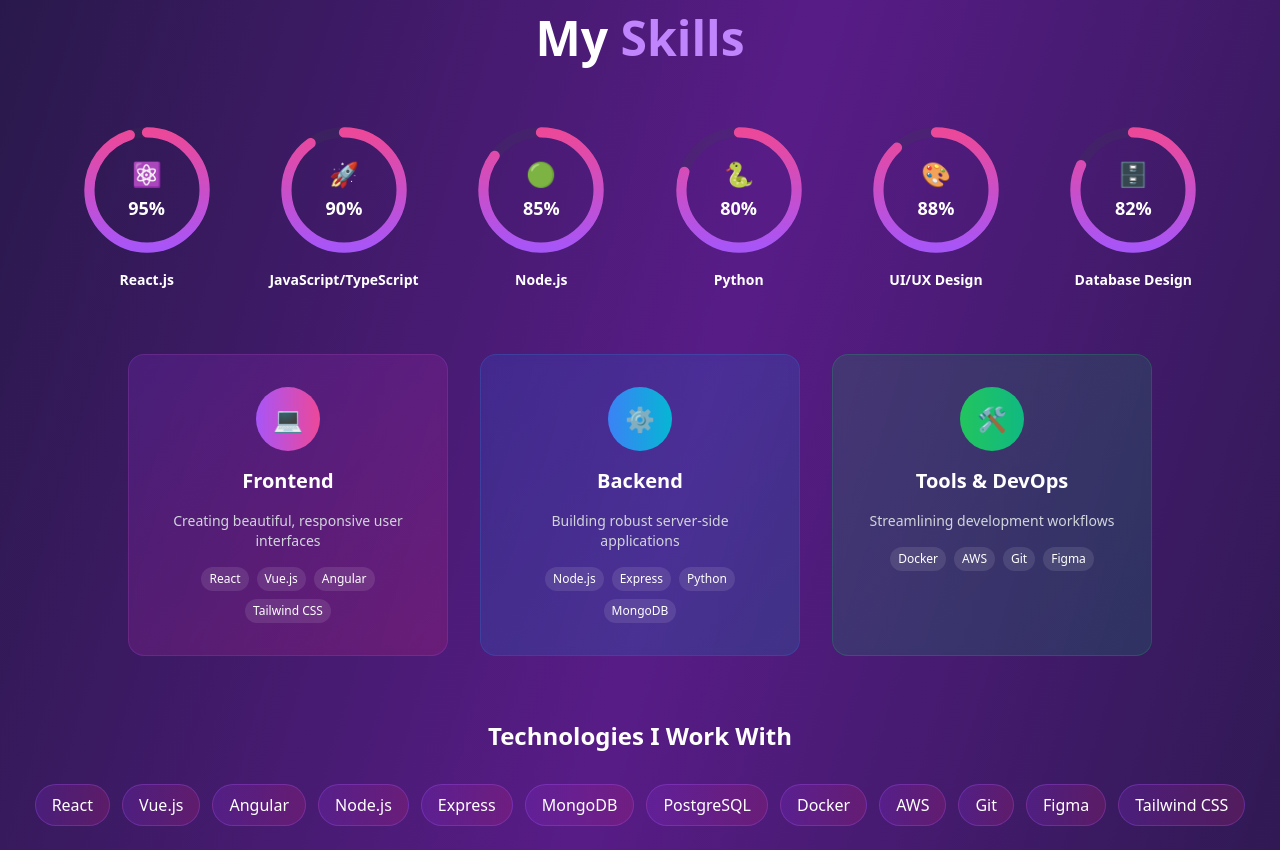
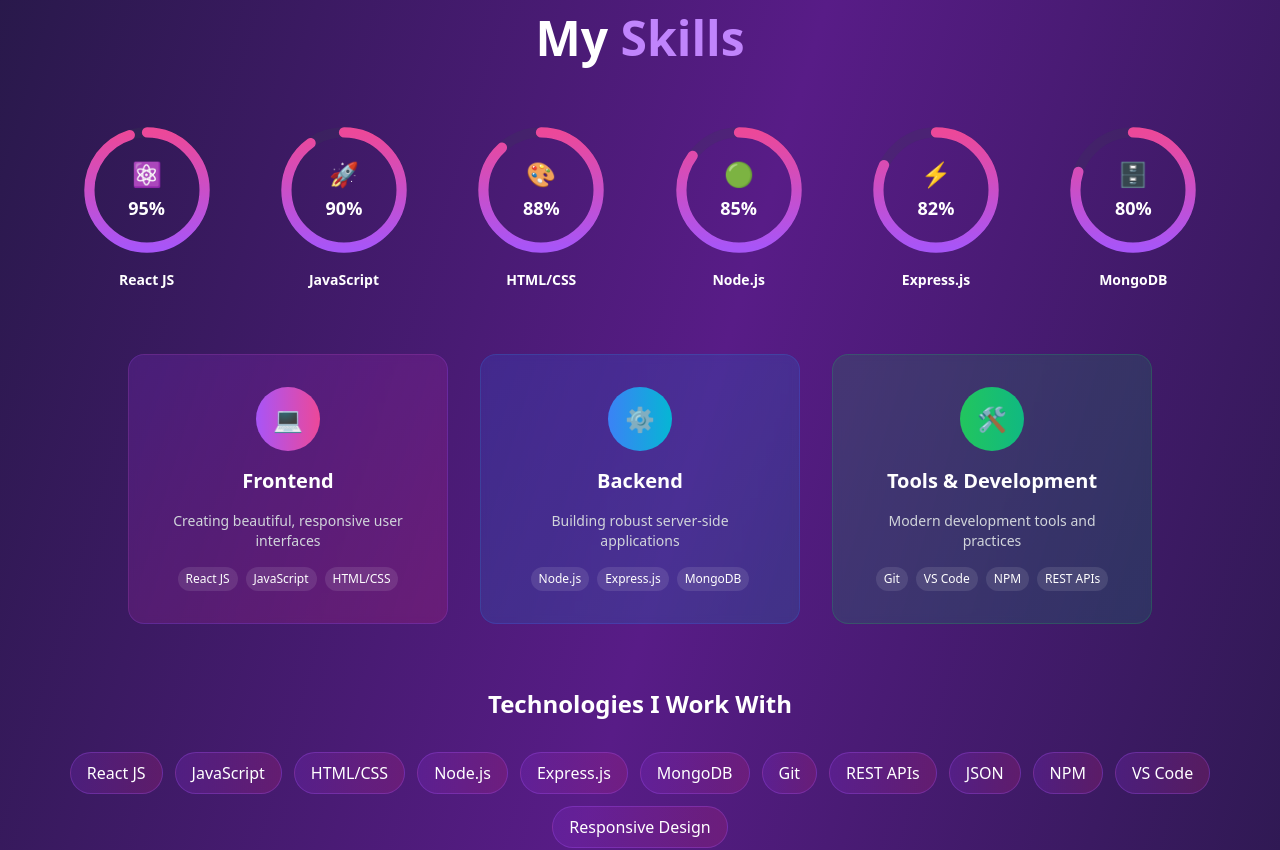
Before and after one commit to jagadeeshjk087/responsive-ux-portal, a React (Vite) app: page / in a window 1280 px wide. Shown: the part 1540-2390 px from the top of the page. Built offline with nearby package versions, Linux system fonts and the light colour scheme.

Commit message:
Update skill names
Update the skill names displayed in the Skills component.

```diff
--- a/src/components/Skills.tsx
+++ b/src/components/Skills.tsx
@@ -1,4 +1,3 @@
-
 import React, { useEffect, useRef, useState } from 'react';
 
 const Skills = () => {
@@ -7,12 +6,12 @@ const Skills = () => {
   const sectionRef = useRef<HTMLDivElement>(null);
 
   const skills = [
-    { name: 'React.js', level: 95, color: 'from-blue-500 to-cyan-500', icon: '⚛️' },
-    { name: 'JavaScript/TypeScript', level: 90, color: 'from-yellow-500 to-orange-500', icon: '🚀' },
+    { name: 'React JS', level: 95, color: 'from-blue-500 to-cyan-500', icon: '⚛️' },
+    { name: 'JavaScript', level: 90, color: 'from-yellow-500 to-orange-500', icon: '🚀' },
+    { name: 'HTML/CSS', level: 88, color: 'from-orange-500 to-red-500', icon: '🎨' },
     { name: 'Node.js', level: 85, color: 'from-green-500 to-emerald-500', icon: '🟢' },
-    { name: 'Python', level: 80, color: 'from-purple-500 to-pink-500', icon: '🐍' },
-    { name: 'UI/UX Design', level: 88, color: 'from-pink-500 to-rose-500', icon: '🎨' },
-    { name: 'Database Design', level: 82, color: 'from-indigo-500 to-purple-500', icon: '🗄️' },
+    { name: 'Express.js', level: 82, color: 'from-purple-500 to-pink-500', icon: '⚡' },
+    { name: 'MongoDB', level: 80, color: 'from-indigo-500 to-purple-500', icon: '🗄️' },
   ];
 
   useEffect(() => {
@@ -121,7 +120,7 @@ const Skills = () => {
                 <h3 className="text-xl font-bold text-white mb-4">Frontend</h3>
                 <p className="text-gray-300 text-sm mb-4">Creating beautiful, responsive user interfaces</p>
                 <div className="flex flex-wrap gap-2 justify-center">
-                  {['React', 'Vue.js', 'Angular', 'Tailwind CSS'].map((tech) => (
+                  {['React JS', 'JavaScript', 'HTML/CSS'].map((tech) => (
                     <span key={tech} className="bg-white/10 text-white px-2 py-1 rounded-full text-xs">
                       {tech}
                     </span>
@@ -138,7 +137,7 @@ const Skills = () => {
                 <h3 className="text-xl font-bold text-white mb-4">Backend</h3>
                 <p className="text-gray-300 text-sm mb-4">Building robust server-side applications</p>
                 <div className="flex flex-wrap gap-2 justify-center">
-                  {['Node.js', 'Express', 'Python', 'MongoDB'].map((tech) => (
+                  {['Node.js', 'Express.js', 'MongoDB'].map((tech) => (
                     <span key={tech} className="bg-white/10 text-white px-2 py-1 rounded-full text-xs">
                       {tech}
                     </span>
@@ -152,10 +151,10 @@ const Skills = () => {
                 <div className="w-16 h-16 bg-gradient-to-r from-green-500 to-emerald-500 rounded-full flex items-center justify-center mx-auto mb-4">
                   <span className="text-2xl">🛠️</span>
                 </div>
-                <h3 className="text-xl font-bold text-white mb-4">Tools & DevOps</h3>
-                <p className="text-gray-300 text-sm mb-4">Streamlining development workflows</p>
+                <h3 className="text-xl font-bold text-white mb-4">Tools & Development</h3>
+                <p className="text-gray-300 text-sm mb-4">Modern development tools and practices</p>
                 <div className="flex flex-wrap gap-2 justify-center">
-                  {['Docker', 'AWS', 'Git', 'Figma'].map((tech) => (
+                  {['Git', 'VS Code', 'NPM', 'REST APIs'].map((tech) => (
                     <span key={tech} className="bg-white/10 text-white px-2 py-1 rounded-full text-xs">
                       {tech}
                     </span>
@@ -170,8 +169,8 @@ const Skills = () => {
             <h3 className="text-2xl font-semibold text-white mb-8">Technologies I Work With</h3>
             <div className="flex flex-wrap justify-center gap-3">
               {[
-                'React', 'Vue.js', 'Angular', 'Node.js', 'Express', 'MongoDB',
-                'PostgreSQL', 'Docker', 'AWS', 'Git', 'Figma', 'Tailwind CSS'
+                'React JS', 'JavaScript', 'HTML/CSS', 'Node.js', 'Express.js', 'MongoDB',
+                'Git', 'REST APIs', 'JSON', 'NPM', 'VS Code', 'Responsive Design'
               ].map((tech, index) => (
                 <span
                   key={tech}
```
